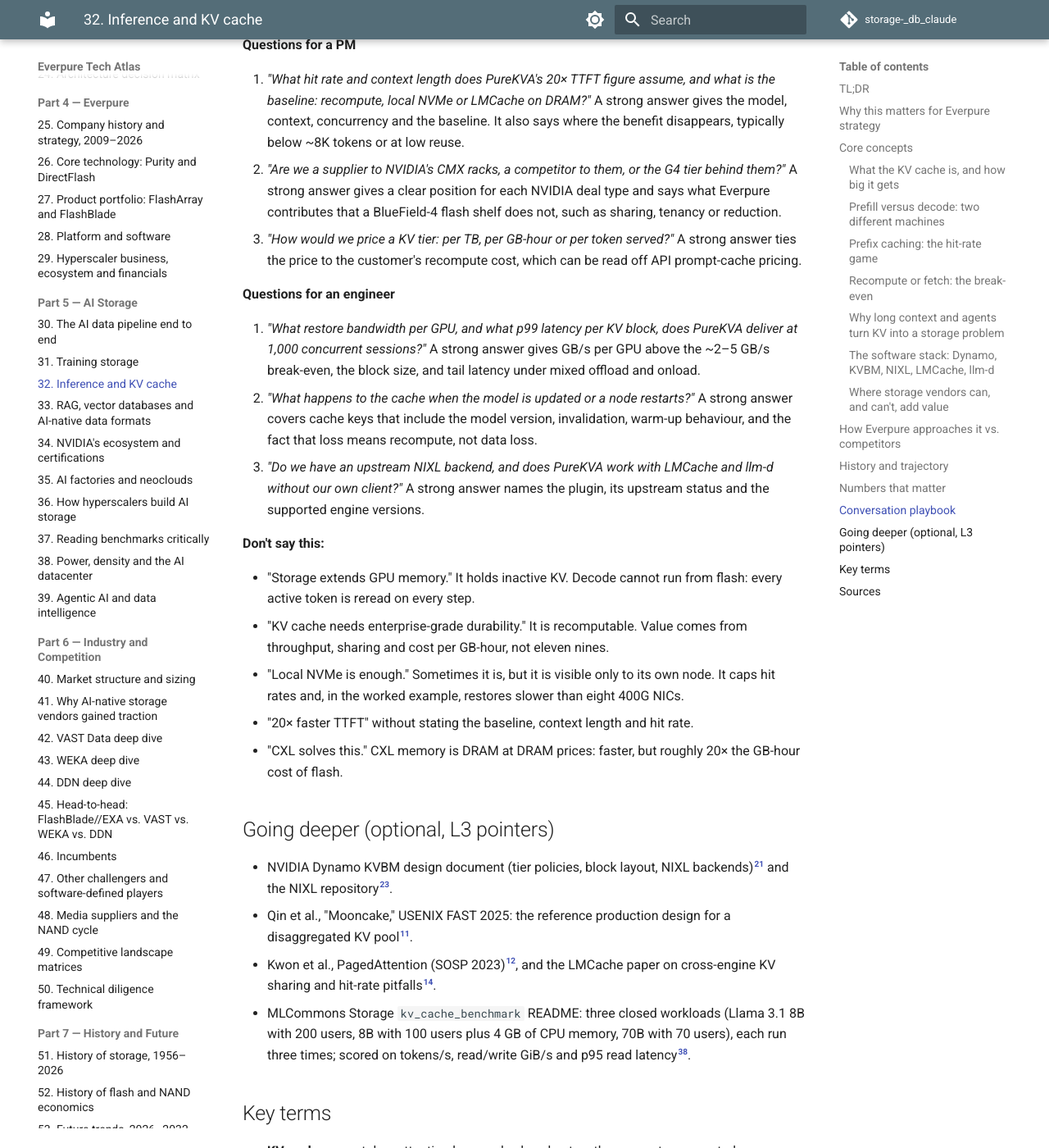
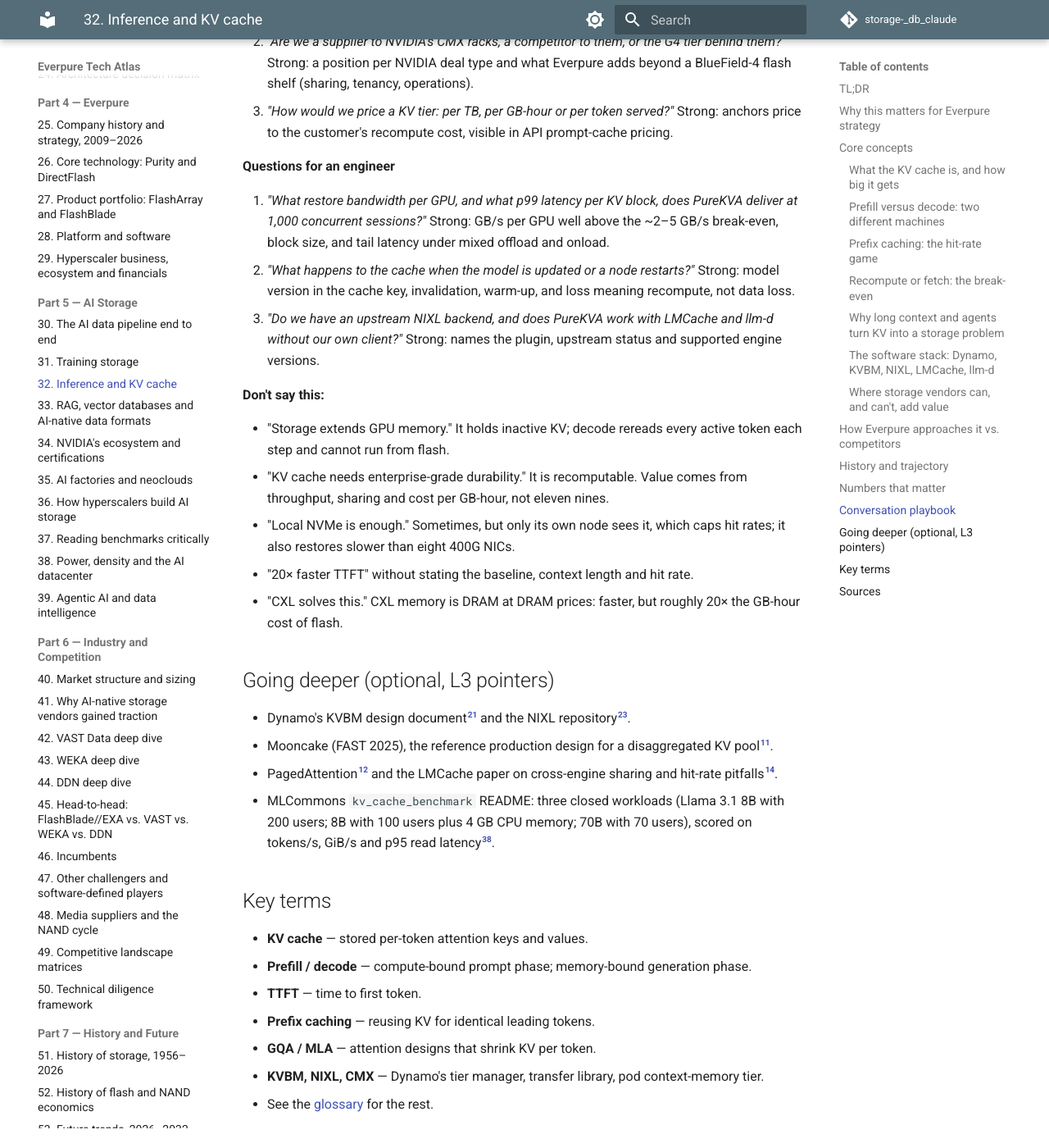
Before and after one commit to FrankHuang94/storage-_db_claude, an MkDocs documentation site: the page built from docs/05-ai-storage/32-inference-and-kv-cache.md, in a window 1280 px wide and 1400 px high, scrolled down 10236 px. Shown: the whole window at 82% size. Built offline with MkDocs 1.6.1 and Material for MkDocs 9.7.7, drawn with Linux system fonts in a browser that asks for light colours; comment, search, counter and statistics services are not loaded; some of the changed text lies outside the part shown.

Commit message:
wip: in-progress drafts
Co-Authored-By: Claude Opus 5.5 <noreply@anthropic.com>
Claude-Session: https://claude.ai/code/session_015j6Et5cc16wRkKSRtDPPUF

```diff
--- a/docs/05-ai-storage/32-inference-and-kv-cache.md
+++ b/docs/05-ai-storage/32-inference-and-kv-cache.md
@@ -8,7 +8,7 @@
 - **The KV cache is a conversation's working memory:** the attention keys and values of every token so far. A Llama 3.1 70B-class model needs **320 KiB per token**, so one 128K-token session is about **43 GB**; a fleet of retained sessions reaches petabytes.
 - **Prefill is compute-bound; decode is memory-bound.** Decode rereads the whole cache for every new token, so active KV must sit in HBM. Storage can only hold KV that is *not being decoded right now*.
 - **It is a recompute-or-fetch trade.** Rebuilding a 128K context costs an 8-GPU node ~2.6 s of compute; fetching it over 8 × 400 Gb/s NICs takes ~0.13 s. Fetching wins above roughly 2–5 GB/s per GPU, so hit rate and bandwidth decide the economics.
-- **NVIDIA has standardized the hierarchy.** Dynamo's KV Block Manager (KVBM) defines tiers G1 (HBM) to G4 (networked storage), NIXL moves the bytes, and BlueField-4 STX/CMX adds a pod-level "G3.5" flash tier. Every storage vendor, Everpure included, competes to be the G3.5/G4 backend.
+- **NVIDIA has standardized the hierarchy.** Dynamo's KV Block Manager (KVBM) defines tiers G1 (HBM) to G4 (networked storage), NIXL moves the bytes, and BlueField-4 STX/CMX adds a pod-level "G3.5" flash tier. Storage vendors, Everpure included, compete to be the G3.5/G4 backend.
 - **Discount the multipliers.** Everpure, WEKA, DDN, VAST and HPE all claim 20× or more faster time to first token, mostly against a no-cache baseline. MLPerf Storage v3.0 (September 2026) added the first neutral KV-cache test[^1].
 
 ## Why this matters for Everpure strategy
@@ -55,13 +55,13 @@ Because the phases want different hardware, **disaggregated serving** runs prefi
 
 ### Prefix caching: the hit-rate game
 
-Many requests share a beginning: the same system prompt, contract, code repository or earlier chat turns. **Prefix caching** stores KV in fixed-size blocks keyed by a hash of the tokens up to that block, so a new request reuses the longest matching prefix and prefills only new tokens. vLLM's PagedAttention (SOSP 2023) enabled this by managing KV in pages, like virtual memory; its authors reported that earlier systems wasted 60–80% of KV memory to fragmentation, and that paging improved throughput 2–4×[^12]. SGLang's RadixAttention extended the idea to a prefix tree[^13].
+Requests often share a beginning (system prompt, document, repository, earlier turns). **Prefix caching** stores KV in fixed-size blocks keyed by a hash of the tokens up to that block, so a new request reuses the longest matching prefix and prefills only new tokens. vLLM's PagedAttention (SOSP 2023) enabled this by paging KV like virtual memory, cutting fragmentation waste and raising throughput 2–4×[^12]. SGLang's RadixAttention extended the idea to a prefix tree[^13].
 
-The semiconductor bridge is direct: the block hash is a cache tag, eviction is LRU with a frequency filter, and average access time is hit rate × fetch time + miss rate × recompute time. The quirk is that misses are *recomputable*: losing a block costs time and money, never correctness, so durability matters far less than throughput and tail latency. Hit rates are fragile. LMCache's authors found that context truncation, a common serving practice, can halve the prefix hit ratio[^14]. A model update invalidates the entire cache, because KV is specific to the model weights that produced it.
+The semiconductor bridge is direct: the block hash is a cache tag, eviction is LRU with a frequency filter, and average access time is hit rate × fetch time + miss rate × recompute time. The quirk is that misses are *recomputable*: losing a block costs time and money, never correctness, so durability matters far less than throughput and tail latency. Hit rates are fragile: context truncation can halve them[^14], and a model update invalidates the entire cache.
 
 ### Recompute or fetch: the break-even
 
-**Worked example (128K-token context, Llama 3.1 70B, 8-GPU B200-class node).** Recompute costs about 2 × 70.6×10⁹ × 131,072 ≈ 1.85×10¹⁶ FLOPs for the linear layers, plus about 2.25×10¹⁶ for causal attention (2 × n² × 8,192 × 80 layers), so ≈ 4.1×10¹⁶ FLOPs. Assume the node *delivers* 16 PFLOPS (2 PFLOPS per GPU, an assumption well below peak). Recompute then takes **≈ 2.6 s and ≈ 21 GPU-seconds**. Fetching 43 GB over eight 400 Gb/s NICs at ~80% efficiency (320 GB/s) takes **≈ 0.13 s** with the GPUs free. Generally, a 70B model spends 0.5–1 million FLOPs to recreate each byte of KV, so at 2 PFLOPS per GPU fetching wins above **~2–5 GB/s per GPU**: a low bar for RDMA flash, and why KV offload works at all.
+**Worked example (128K-token context, Llama 3.1 70B, 8-GPU B200-class node).** Recompute costs about 2 × 70.6×10⁹ × 131,072 ≈ 1.85×10¹⁶ FLOPs for the linear layers, plus about 2.25×10¹⁶ for causal attention (2 × n² × 8,192 × 80 layers), so ≈ 4.1×10¹⁶ FLOPs. Assume the node *delivers* 16 PFLOPS (2 PFLOPS per GPU, an assumption well below peak). Recompute then takes **≈ 2.6 s and ≈ 21 GPU-seconds**. Fetching 43 GB over eight 400 Gb/s NICs at ~80% efficiency (320 GB/s) takes **≈ 0.13 s** with the GPUs free. A 70B model spends 0.5–1 million FLOPs to recreate each byte of KV, so at 2 PFLOPS per GPU fetching wins above **~2–5 GB/s per GPU**: a low bar for RDMA flash, and why KV offload works at all.
 
 ![Stacked diagram of six KV-cache tiers with latency, bandwidth-to-GPU and capacity columns: G1 GPU HBM, G2 host DRAM, optional CXL memory extending G2, G3 local NVMe, G3.5 pod context memory (CMX), and G4 networked shared storage; a left arrow marks offload/evict downward, a right arrow marks onload/prefetch upward, a dashed line below CXL marks the memory-to-I/O latency cliff, and a dotted line below G3 marks where KV becomes shared across servers and survives restarts.](../assets/diagrams/ch32-kv-tiering.svg)
 
@@ -81,7 +81,7 @@ Three conclusions. First, eight 400G NICs out-run eight local U.2 drives, which
 
 ### Why long context and agents turn KV into a storage problem
 
-Agents are long and stop-start. A coding agent that runs 50 turns, growing to 100K tokens and waiting seconds to minutes on tools between turns, would re-prefill its history every turn without a cache: about 50 × 50K ≈ **2.5 million prefill tokens**, 25× the work with perfect reuse. Its KV must survive those pauses without occupying HBM others need. Across thousands of agents the retained state is the right-hand side of Figure 32.1: tens of TB to PB, reused within minutes, recomputable but expensive to lose. That is the profile of a shared flash cache. TrendForce attributes part of 4Q26 enterprise SSD demand to QLC purchases for KV cache[^16]. DeepSeek moved its API cache to disk in 2024, pricing hits at one-tenth of a miss, and reported that first-token latency on a heavily reused 128K prompt fell from 13 s to about 0.5 s[^17] (company-stated). Anthropic bills cache reads at 0.1× the base input price[^18]. **Prompt-cache pricing is the market's own valuation of a KV hit.**
+Agents are long and stop-start. A coding agent that runs 50 turns, growing to 100K tokens and waiting seconds to minutes on tools between turns, would re-prefill its history every turn without a cache: about 50 × 50K ≈ **2.5 million prefill tokens**, 25× the work with perfect reuse. Across thousands of agents the retained state is the right-hand side of Figure 32.1: tens of TB to PB, reused within minutes, recomputable but expensive to lose. That is the profile of a shared flash cache. TrendForce attributes part of 4Q26 enterprise SSD demand to QLC purchases for KV cache[^16]. DeepSeek moved its API cache to disk in 2024, pricing hits at one-tenth of a miss, and reported that first-token latency on a heavily reused 128K prompt fell from 13 s to about 0.5 s[^17] (company-stated). Anthropic bills cache reads at 0.1× the base input price[^18]. **Prompt-cache pricing is the market's own valuation of a KV hit.**
 
 ### The software stack: Dynamo, KVBM, NIXL, LMCache, llm-d
 
@@ -121,7 +121,7 @@ Open-source layers keep the tier vendor-neutral. **LMCache** moves KV from vLLM
 
 | Vendor | Offering | Integration path | Headline claim (vendor claim) | Caveat |
 |---|---|---|---|---|
-| **Everpure** | PureKVA on FlashBlade (S3 and NFS); EXA for scale | vLLM and Dynamo; RDMA pre-staging into GPU memory[^27] | Up to 20× faster TTFT; DeepReduce always-on; GA October 2026[^28] | Test details unpublished; MLPerf v3.0 KV results are the only neutral data[^2] |
+| **Everpure** | PureKVA on FlashBlade (S3 and NFS); EXA for scale | vLLM and Dynamo; RDMA pre-staging into GPU memory[^27] | Up to 20× faster TTFT; DeepReduce always-on; GA October 2026[^28] | Test details unpublished; MLPerf v3.0 KV results are its neutral data point[^2] |
 | WEKA | Augmented Memory Grid on NeuralMesh | RDMA + GDS; open-sourced NIXL plugin; GA 2025-11-18, OCI launch partner[^29] | "1000×" GPU memory extension; up to 20× lower TTFT[^29] | Longest commercial track record; NeuralMesh 6 claims lack a reproducible method[^30] |
 | VAST Data | VUA (open source, Apr 2025); CNode software on BlueField-4 (CES 2026) | vLLM, LMCache, Dynamo[^31] | 75% lower power for KV operations; hardware 2H 2026[^32] | Strongest fit with NVIDIA's DPU-centric CMX design |
 | DDN | KV cache on Infinia and EXAScaler via Dynamo/NIXL | Dynamo-integrated since June 2026[^33] | Up to 55× faster KV loading (2026); 27× faster, 75% lower input-token cost (2025)[^33][^34] | Multipliers vary widely by baseline |
@@ -132,7 +132,7 @@ Open-source layers keep the tier vendor-neutral. **LMCache** moves KV from vLLM
 
 **Steelmanning the alternatives.** WEKA moved first (AMG at GTC 2025, a hyperscale cloud partner) and has production references Everpure is only beginning to build. VAST running its software *on* the BlueField-4 DPU inside GPU servers fits NVIDIA's CMX blueprint most closely, which can decide NVIDIA-led deals ([Chapter 34](34-nvidia-ecosystem.md)). The simplest rival is the "free" one: a DGX already ships with ~31 TB of local NVMe, and LMCache can use it at no extra licence cost.
 
-**Everpure's case.** FlashBlade already holds the shared, multi-tenant, high-bandwidth position in many accounts, and PureKVA reuses it rather than adding a silo; its MLPerf v3.0 KV results are the only neutral evidence any vendor has published. Options a strategy team might evaluate, based on public information: an upstream NIXL backend and LMCache/llm-d connectors so PureKVA reaches every serving stack; positioning EXA as the software layer for STX/CMX racks rather than a rival to them; and pricing KV capacity by GB-hour or tokens served, matching how inference buyers already think about cache hits.
+**Everpure's case.** PureKVA reuses FlashBlade's existing shared, multi-tenant, high-bandwidth position rather than adding a silo, and its MLPerf v3.0 KV results are benchmark evidence, not a marketing multiplier. Options a strategy team might evaluate, based on public information: an upstream NIXL backend and LMCache/llm-d connectors so PureKVA reaches every serving stack; positioning EXA as the software layer for STX/CMX racks rather than a rival to them; and pricing KV capacity by GB-hour or tokens served, as inference buyers already price cache hits.
 
 ## History and trajectory
 
@@ -167,39 +167,39 @@ Three forces point forward. **Standardization:** NVIDIA named the tiers and ship
 
 **Questions for a PM**
 
-1. *"What hit rate and context length does PureKVA's 20× TTFT figure assume, and what is the baseline: recompute, local NVMe or LMCache on DRAM?"* A strong answer gives the model, context, concurrency and the baseline. It also says where the benefit disappears, typically below ~8K tokens or at low reuse.
-2. *"Are we a supplier to NVIDIA's CMX racks, a competitor to them, or the G4 tier behind them?"* A strong answer gives a clear position for each NVIDIA deal type and says what Everpure contributes that a BlueField-4 flash shelf does not, such as sharing, tenancy or reduction.
-3. *"How would we price a KV tier: per TB, per GB-hour or per token served?"* A strong answer ties the price to the customer's recompute cost, which can be read off API prompt-cache pricing.
+1. *"What hit rate and context length does PureKVA's 20× TTFT figure assume, and what is the baseline: recompute, local NVMe or LMCache on DRAM?"* Strong: model, context, concurrency and baseline, plus where the benefit vanishes (short contexts, low reuse).
+2. *"Are we a supplier to NVIDIA's CMX racks, a competitor to them, or the G4 tier behind them?"* Strong: a position per NVIDIA deal type and what Everpure adds beyond a BlueField-4 flash shelf (sharing, tenancy, operations).
+3. *"How would we price a KV tier: per TB, per GB-hour or per token served?"* Strong: anchors price to the customer's recompute cost, visible in API prompt-cache pricing.
 
 **Questions for an engineer**
 
-1. *"What restore bandwidth per GPU, and what p99 latency per KV block, does PureKVA deliver at 1,000 concurrent sessions?"* A strong answer gives GB/s per GPU above the ~2–5 GB/s break-even, the block size, and tail latency under mixed offload and onload.
-2. *"What happens to the cache when the model is updated or a node restarts?"* A strong answer covers cache keys that include the model version, invalidation, warm-up behaviour, and the fact that loss means recompute, not data loss.
-3. *"Do we have an upstream NIXL backend, and does PureKVA work with LMCache and llm-d without our own client?"* A strong answer names the plugin, its upstream status and the supported engine versions.
+1. *"What restore bandwidth per GPU, and what p99 latency per KV block, does PureKVA deliver at 1,000 concurrent sessions?"* Strong: GB/s per GPU well above the ~2–5 GB/s break-even, block size, and tail latency under mixed offload and onload.
+2. *"What happens to the cache when the model is updated or a node restarts?"* Strong: model version in the cache key, invalidation, warm-up, and loss meaning recompute, not data loss.
+3. *"Do we have an upstream NIXL backend, and does PureKVA work with LMCache and llm-d without our own client?"* Strong: names the plugin, upstream status and supported engine versions.
 
 **Don't say this:**
 
-- "Storage extends GPU memory." It holds inactive KV. Decode cannot run from flash: every active token is reread on every step.
+- "Storage extends GPU memory." It holds inactive KV; decode rereads every active token each step and cannot run from flash.
 - "KV cache needs enterprise-grade durability." It is recomputable. Value comes from throughput, sharing and cost per GB-hour, not eleven nines.
-- "Local NVMe is enough." Sometimes it is, but it is visible only to its own node. It caps hit rates and, in the worked example, restores slower than eight 400G NICs.
+- "Local NVMe is enough." Sometimes, but only its own node sees it, which caps hit rates; it also restores slower than eight 400G NICs.
 - "20× faster TTFT" without stating the baseline, context length and hit rate.
 - "CXL solves this." CXL memory is DRAM at DRAM prices: faster, but roughly 20× the GB-hour cost of flash.
 
 ## Going deeper (optional, L3 pointers)
 
-- NVIDIA Dynamo KVBM design document (tier policies, block layout, NIXL backends)[^21] and the NIXL repository[^23].
-- Qin et al., "Mooncake," USENIX FAST 2025: the reference production design for a disaggregated KV pool[^11].
-- Kwon et al., PagedAttention (SOSP 2023)[^12], and the LMCache paper on cross-engine KV sharing and hit-rate pitfalls[^14].
-- MLCommons Storage `kv_cache_benchmark` README: three closed workloads (Llama 3.1 8B with 200 users, 8B with 100 users plus 4 GB of CPU memory, 70B with 70 users), each run three times; scored on tokens/s, read/write GiB/s and p95 read latency[^38].
+- Dynamo's KVBM design document[^21] and the NIXL repository[^23].
+- Mooncake (FAST 2025), the reference production design for a disaggregated KV pool[^11].
+- PagedAttention[^12] and the LMCache paper on cross-engine sharing and hit-rate pitfalls[^14].
+- MLCommons `kv_cache_benchmark` README: three closed workloads (Llama 3.1 8B with 200 users; 8B with 100 users plus 4 GB CPU memory; 70B with 70 users), scored on tokens/s, GiB/s and p95 read latency[^38].
 
 ## Key terms
 
-- **KV cache** — per-token attention keys and values kept so they are not recomputed.
-- **Prefill / decode** — the compute-bound prompt phase and the memory-bound generation phase.
-- **TTFT** — time to first token, set mainly by prefill or KV restore.
-- **Prefix caching** — reusing KV blocks for identical leading tokens across requests.
+- **KV cache** — stored per-token attention keys and values.
+- **Prefill / decode** — compute-bound prompt phase; memory-bound generation phase.
+- **TTFT** — time to first token.
+- **Prefix caching** — reusing KV for identical leading tokens.
 - **GQA / MLA** — attention designs that shrink KV per token.
-- **KVBM, NIXL, CMX** — Dynamo's tier manager, NVIDIA's transfer library, NVIDIA's pod context-memory tier.
+- **KVBM, NIXL, CMX** — Dynamo's tier manager, transfer library, pod context-memory tier.
 - See the [glossary](../glossary.md) for the rest.
 
 ## Sources
```
Also changed, not shown: docs/05-ai-storage/37-reading-benchmarks.md (+10 -7 lines), meta/glossary-staging/ch37.md (added, +17 -0 lines), meta/open-questions-staging/ch37.md (added, +12 -0 lines), docs/assets/charts/ch43-funding.svg (added), docs/assets/diagrams/ch43-weka-architecture.svg, docs/assets/diagrams/ch44-ddn-architecture.svg (added), 3 other files.
